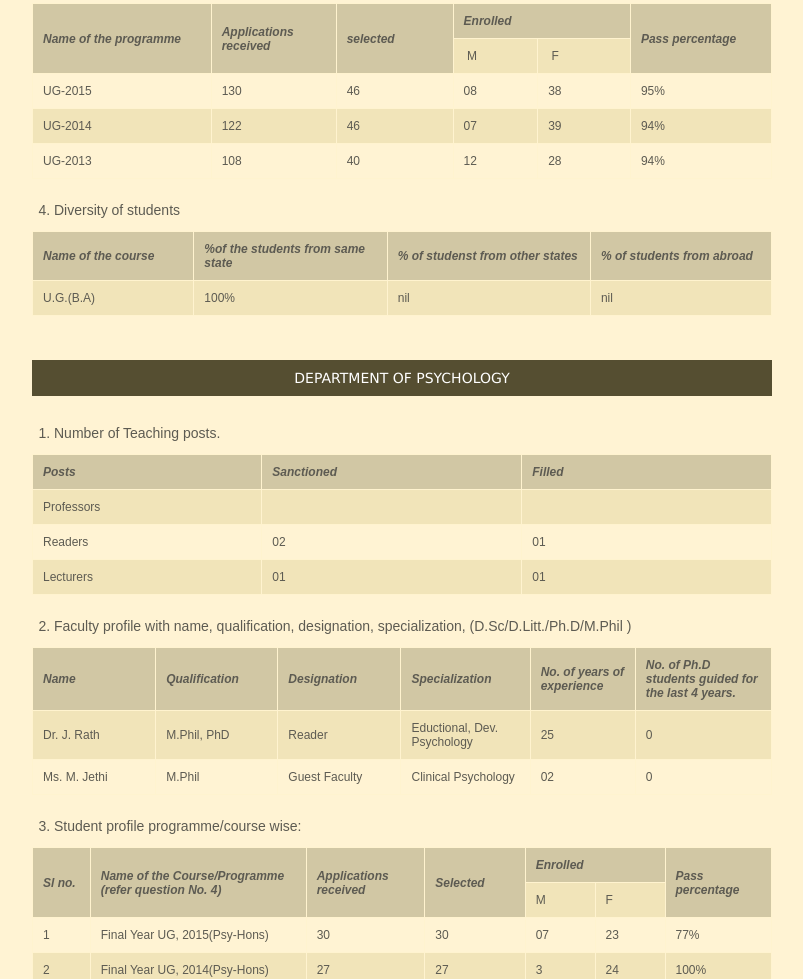
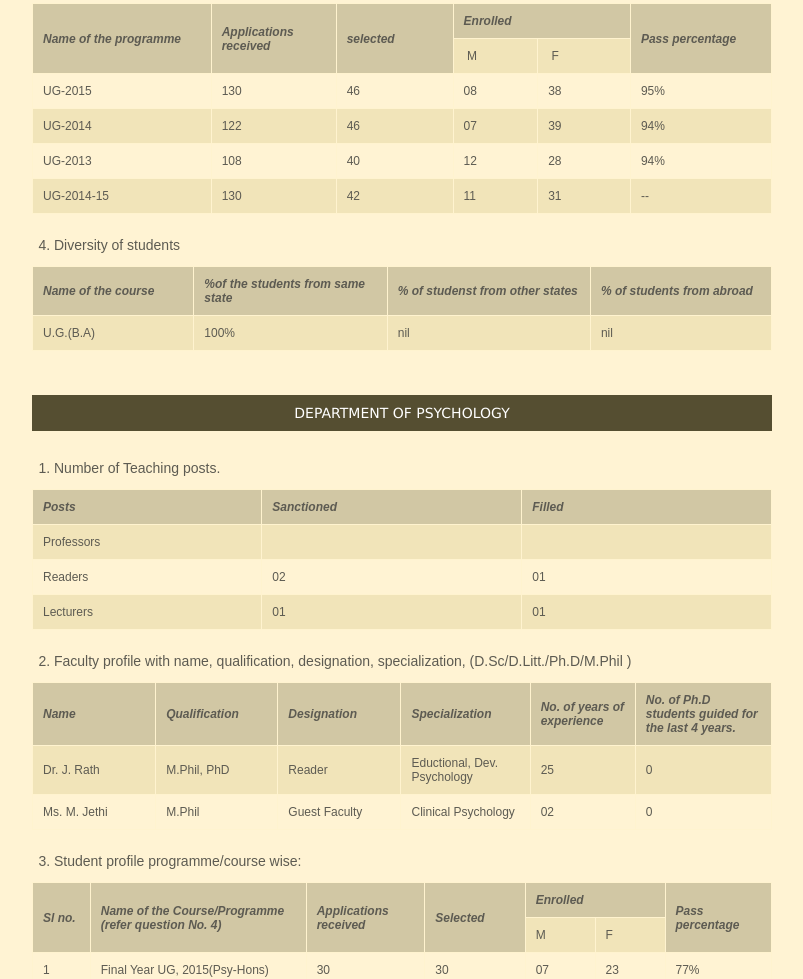
Before and after one commit to jkbkcollege/jkbkcollege.github.io, a plain HTML site: page departments.htm in a window 1280 px wide. Shown: the part 8224-9203 px from the top of the page, without its empty margins (107-910 px from the left). Drawn offline with Linux system fonts and the light colour scheme.

Commit message:
Update departments.htm

```diff
--- a/departments.htm
+++ b/departments.htm
@@ -2703,6 +2703,29 @@
                 <p>94%</p>
             </td>
         </tr>
+
+	<tr>
+            <td width="112">
+                <p>UG-2014-15</p>
+            </td>
+            <td width="70">
+                <p>130</p>
+            </td>
+            <td width="66">
+                <p>42</p>
+            </td>
+            <td width="42">
+                <p>11</p>
+            </td>
+            <td width="48">
+                <p>31</p>
+            </td>
+            <td width="84">
+                <p>--</p>
+            </td>
+        </tr>
+
+
     </tbody>
 </table>
 <ol start="4">
```
